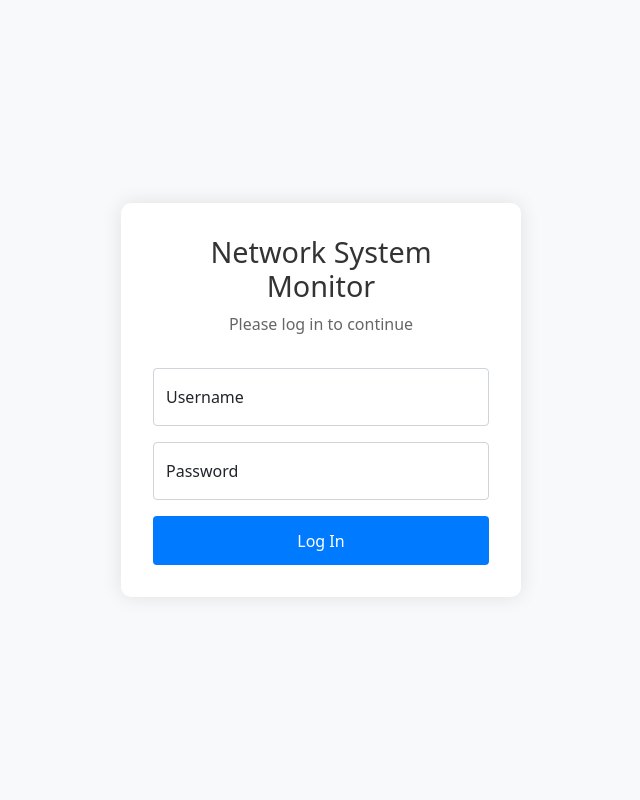
After one commit to riv3ty/riv3tyMonitoring, a Flask app: page /login in a window 1280 px wide. The commit adds this page. Shown: the whole page, without its empty margins (319-959 px from the left). Run offline with Flask 3, Linux system fonts and the light colour scheme.

Commit message:
Add login system with user authentication

```diff
--- a/requirements.txt
+++ b/requirements.txt
@@ -3,3 +3,6 @@ flask-socketio==5.3.6
 psutil==5.9.5
 python-engineio==4.8.0
 python-socketio==5.10.0
+flask-login==0.6.2
+flask-sqlalchemy==3.0.3
+werkzeug==2.3.7
--- a/server.py
+++ b/server.py
@@ -1,10 +1,25 @@
-from flask import Flask, render_template, jsonify, request
+from flask import Flask, render_template, jsonify, request, redirect, url_for, flash
 from flask_socketio import SocketIO
+from flask_login import LoginManager, login_user, login_required, logout_user, current_user
+from models import db, User
 import json
 import os
 
 app = Flask(__name__)
+app.config['SECRET_KEY'] = 'your-secret-key-here'  # Change this to a secure secret key
+app.config['SQLALCHEMY_DATABASE_URI'] = 'sqlite:///users.db'
+app.config['SQLALCHEMY_TRACK_MODIFICATIONS'] = False
+
+db.init_app(app)
+login_manager = LoginManager()
+login_manager.init_app(app)
+login_manager.login_view = 'login'
+
 socketio = SocketIO(app, cors_allowed_origins='*')
+
+@login_manager.user_loader
+def load_user(user_id):
+    return User.query.get(int(user_id))
 
 # Default settings
 default_settings = {
@@ -34,7 +49,32 @@ def load_settings():
         save_settings(default_settings)
         return default_settings
 
+@app.route('/login', methods=['GET', 'POST'])
+def login():
+    if current_user.is_authenticated:
+        return redirect(url_for('index'))
+
+    if request.method == 'POST':
+        username = request.form.get('username')
+        password = request.form.get('password')
+        user = User.query.filter_by(username=username).first()
+
+        if user and user.check_password(password):
+            login_user(user)
+            return redirect(url_for('index'))
+        else:
+            flash('Invalid username or password')
+
+    return render_template('login.html')
+
+@app.route('/logout')
+@login_required
+def logout():
+    logout_user()
+    return redirect(url_for('login'))
+
 @app.route('/')
+@login_required
 def index():
     return render_template('index.html')
 
@@ -53,5 +93,15 @@ def update_settings():
 def handle_metrics_update(data):
     socketio.emit('metrics_update', {'agents': [data]})
 
+def create_admin_user():
+    with app.app_context():
+        db.create_all()
+        if not User.query.filter_by(username='admin').first():
+            admin = User(username='admin')
+            admin.set_password('admin')
+            db.session.add(admin)
+            db.session.commit()
+
 if __name__ == '__main__':
+    create_admin_user()
     socketio.run(app, host='0.0.0.0', port=5001, debug=True)
--- /dev/null
+++ b/templates/login.html
@@ -0,0 +1,96 @@
+<!DOCTYPE html>
+<html lang="en">
+<head>
+    <meta charset="UTF-8">
+    <meta name="viewport" content="width=device-width, initial-scale=1.0">
+    <title>Login - Network System Monitor</title>
+    <link href="https://cdn.jsdelivr.net/npm/bootstrap@5.1.3/dist/css/bootstrap.min.css" rel="stylesheet">
+    <style>
+        body {
+            background-color: #f8f9fa;
+            height: 100vh;
+            display: flex;
+            align-items: center;
+            justify-content: center;
+        }
+
+        .login-container {
+            background-color: white;
+            padding: 2rem;
+            border-radius: 10px;
+            box-shadow: 0 0 20px rgba(0, 0, 0, 0.1);
+            width: 100%;
+            max-width: 400px;
+        }
+
+        .login-header {
+            text-align: center;
+            margin-bottom: 2rem;
+        }
+
+        .login-header h1 {
+            font-size: 1.8rem;
+            color: #333;
+            margin-bottom: 0.5rem;
+        }
+
+        .login-header p {
+            color: #666;
+            margin-bottom: 0;
+        }
+
+        .form-floating {
+            margin-bottom: 1rem;
+        }
+
+        .btn-login {
+            width: 100%;
+            padding: 0.8rem;
+            font-size: 1rem;
+            background-color: #007bff;
+            border: none;
+        }
+
+        .btn-login:hover {
+            background-color: #0056b3;
+        }
+
+        .alert {
+            margin-bottom: 1rem;
+        }
+    </style>
+</head>
+<body>
+    <div class="login-container">
+        <div class="login-header">
+            <h1>Network System Monitor</h1>
+            <p>Please log in to continue</p>
+        </div>
+
+        {% with messages = get_flashed_messages() %}
+            {% if messages %}
+                {% for message in messages %}
+                    <div class="alert alert-danger alert-dismissible fade show" role="alert">
+                        {{ message }}
+                        <button type="button" class="btn-close" data-bs-dismiss="alert"></button>
+                    </div>
+                {% endfor %}
+            {% endif %}
+        {% endwith %}
+
+        <form method="POST" action="{{ url_for('login') }}">
+            <div class="form-floating">
+                <input type="text" class="form-control" id="username" name="username" placeholder="Username" required>
+                <label for="username">Username</label>
+            </div>
+            <div class="form-floating">
+                <input type="password" class="form-control" id="password" name="password" placeholder="Password" required>
+                <label for="password">Password</label>
+            </div>
+            <button type="submit" class="btn btn-primary btn-login">Log In</button>
+        </form>
+    </div>
+
+    <script src="https://cdn.jsdelivr.net/npm/bootstrap@5.1.3/dist/js/bootstrap.bundle.min.js"></script>
+</body>
+</html>
```
Also changed, not shown: models.py (added, +19 -0 lines), templates/index.html (+6 -3 lines), instance/users.db (added).
